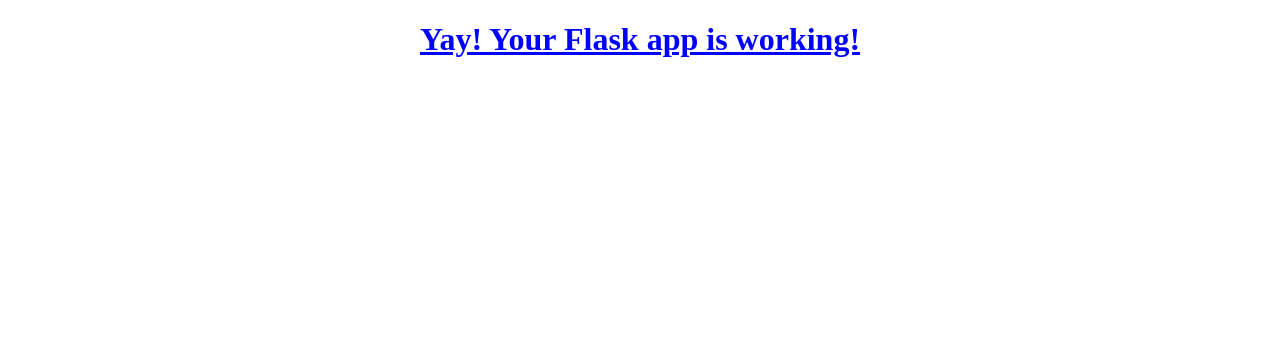
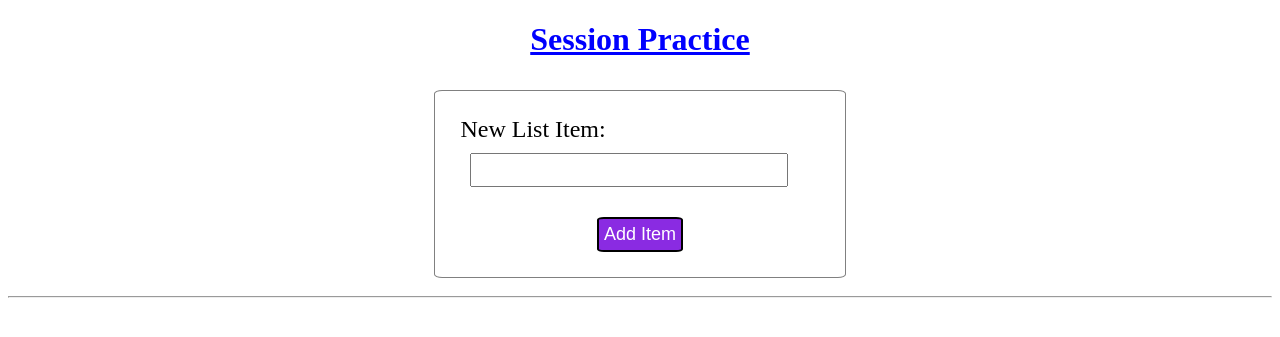
Before and after one commit to branch2836/LCHS_session_try_it, a Flask app: page / in a window 1280 px wide. Shown: the top 337 px of the page. Run offline with Flask 2, Linux system fonts and the light colour scheme.

Commit message:
Added starter form to index.html.

```diff
--- a/templates/index.html
+++ b/templates/index.html
@@ -8,6 +8,16 @@
     <link rel="stylesheet" type="text/css" href="{{ url_for('static', filename='style.css') }}">
 </head>
 <body>
-    <h1>Yay! Your Flask app is working!</h1>
+    <h1>Session Practice</h1>
+    <section class="centered">
+        <form action="/" method="POST">
+            <label>New List Item: <input type="text" name="new_item" /></label>
+            <section class="centered">
+                <button value="add" name="button">Add Item</button>
+            </section>
+        </form>
+    </section>
+    <hr>
+
 </body>
 </html>
```
Also changed, not shown: main.py (line endings or trailing spaces).
